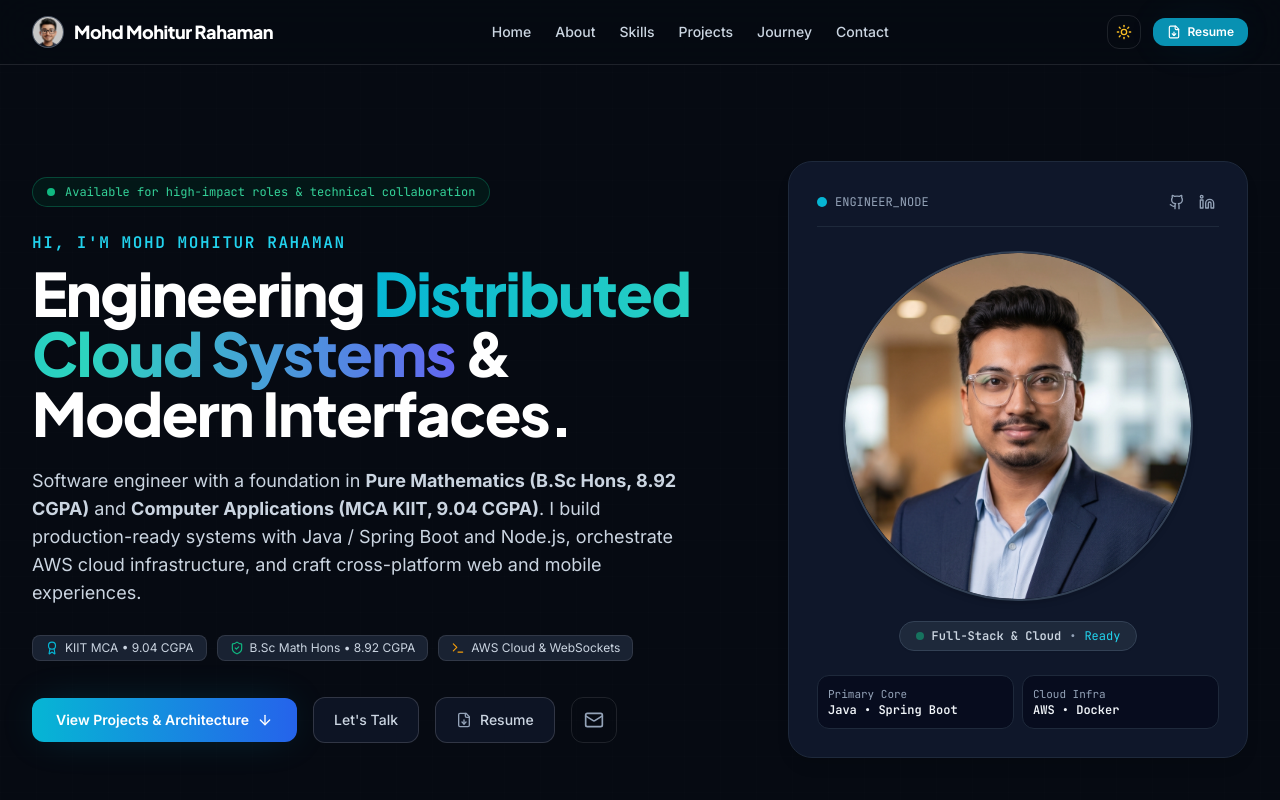
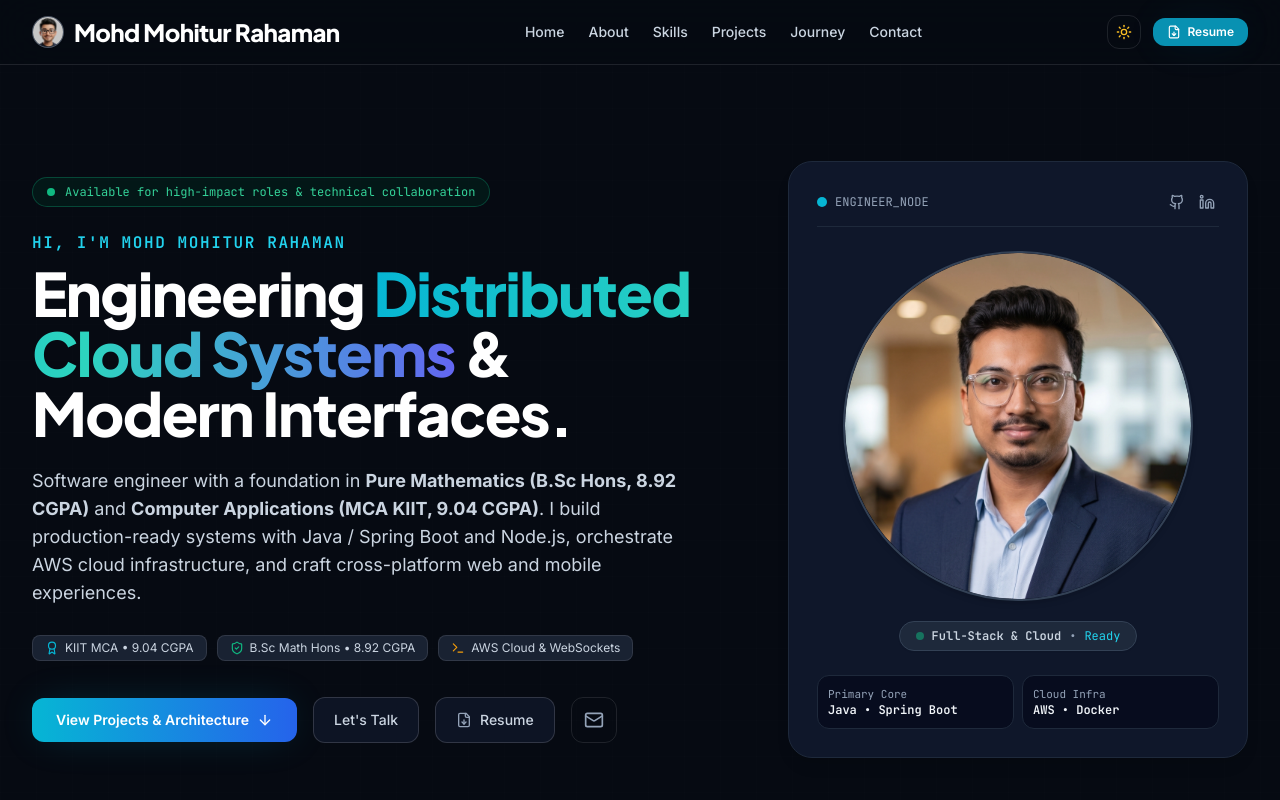
Before and after one commit to Mohitur669/Portfolio, a React (Vite) app: page / in a window 1280 px wide. Shown: the top 800 px of the page. Built offline with nearby package versions, Linux system fonts and the light colour scheme.

Commit message:
style(desktop): make brand name bigger on desktop viewports while preserving mobile layout

```diff
--- a/src/App.tsx
+++ b/src/App.tsx
@@ -95,7 +95,7 @@ export const App: React.FC = () => {
       {/* Top Navigation */}
       <header className="sticky top-0 z-40 backdrop-blur-xl bg-slate-50/80 dark:bg-obsidian-950/80 border-b border-slate-200 dark:border-white/10 transition-colors">
         <div className="max-w-7xl mx-auto px-4 sm:px-6 lg:px-8 h-16 flex items-center justify-between">
-          <a href="#home" className="flex items-center gap-2.5 group font-display font-extrabold text-lg tracking-tight min-w-0 shrink">
+          <a href="#home" className="flex items-center gap-2.5 group font-display font-extrabold tracking-tight min-w-0 shrink">
             <div className="relative w-8 h-8 rounded-full overflow-hidden border border-slate-300 dark:border-white/20 bg-slate-200 dark:bg-slate-800 shadow-sm transition-transform duration-200 group-hover:scale-105 shrink-0">
               <img
                 src="img/memoji.webp"
@@ -105,7 +105,7 @@ export const App: React.FC = () => {
                 height={32}
               />
             </div>
-            <span className="text-slate-900 dark:text-white font-display font-extrabold group-hover:text-cyan-600 dark:group-hover:text-cyan-400 transition-colors whitespace-nowrap text-[17px] sm:text-lg tracking-tight truncate">
+            <span className="text-slate-900 dark:text-white font-display font-extrabold group-hover:text-cyan-600 dark:group-hover:text-cyan-400 transition-colors whitespace-nowrap text-[17px] lg:text-xl xl:text-2xl tracking-tight truncate">
               {OWNER_DATA.name}
             </span>
           </a>
```
Also changed, not shown: 1 other file (tests, documents, lock files or other folders).
